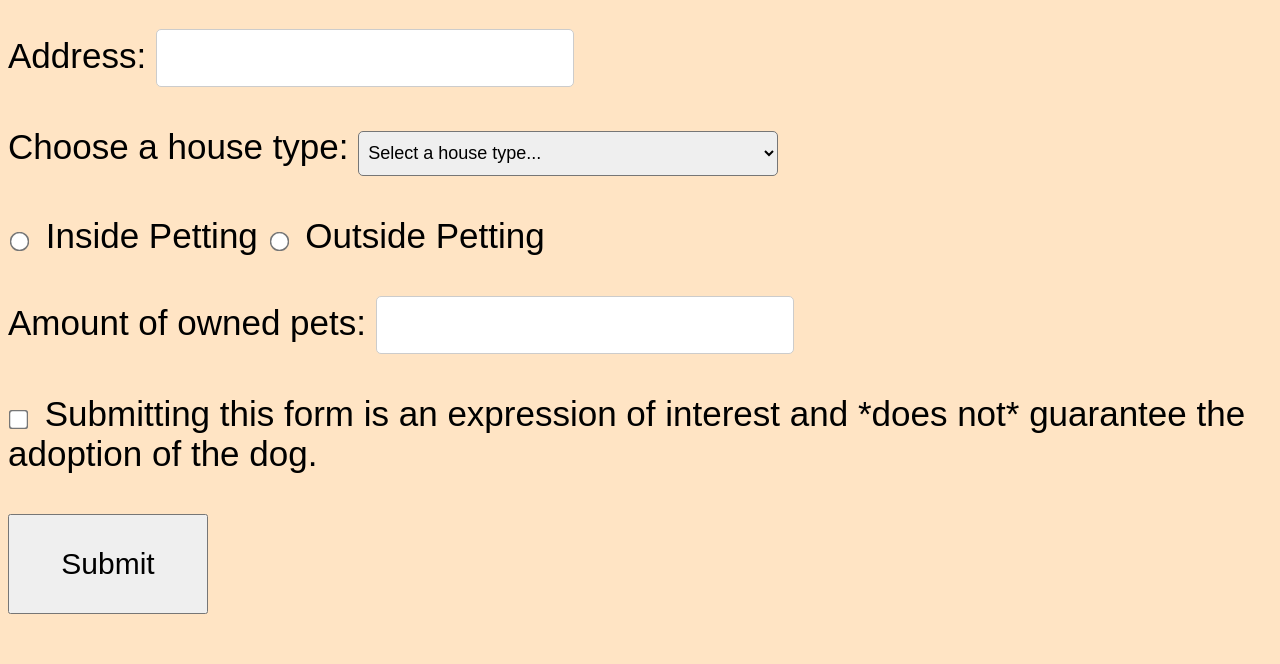
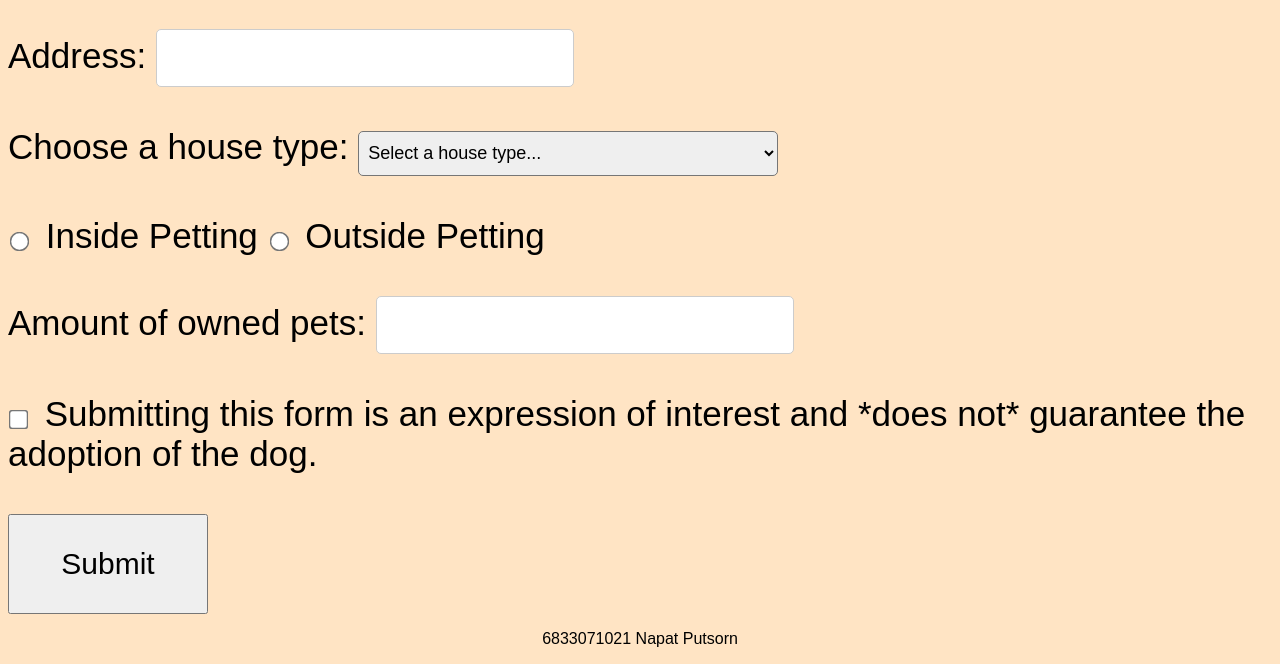
Before and after one commit to Boom21362/SDPractice2_Assignment01, a plain HTML site: page adoptme.html in a window 1280 px wide. Shown: the part 668-1332 px from the top of the page. Before the commit the page ends 1290 px from the top, so only its background shows below. Drawn offline with Linux system fonts and the light colour scheme.

Commit message:
Add studentId&Name at footer

```diff
--- a/adoptme.html
+++ b/adoptme.html
@@ -42,5 +42,6 @@
             <br><br>
             <input type="submit" style="width: 200px; height: 100px; font-size: 30px; padding: 10px 0;cursor: pointer;" value="Submit" />
         </form>
+     <p style="text-align: center; size: 40px;"> 6833071021 Napat Putsorn</p>
     </body>
 </html>
```
Also changed, not shown: index.html (+1 -0 lines).
